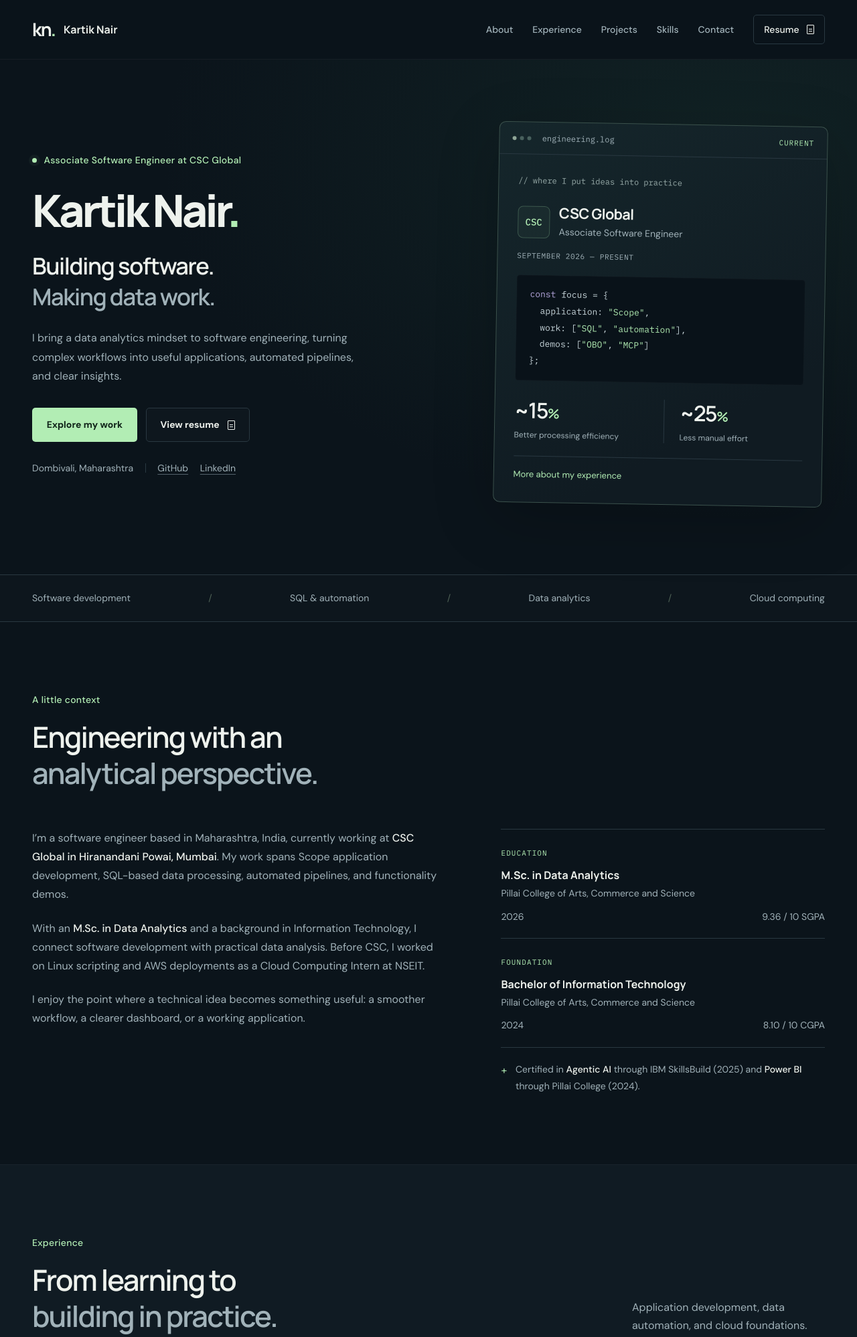
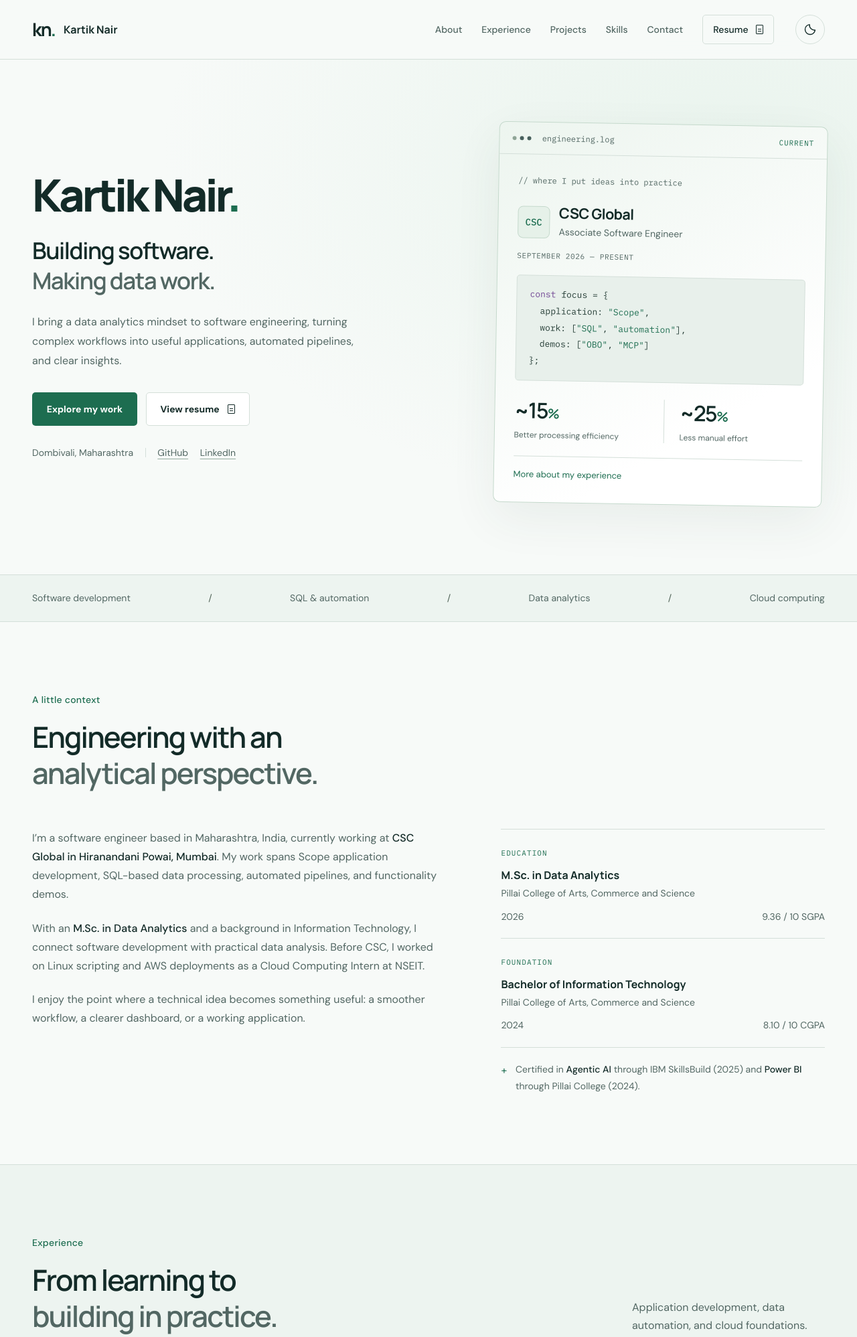
Before and after one commit to kartik21-42/portfolio-website, a Flask app: page / in a window 1280 px wide. Shown: the top 1997 px of the page at 67% size. Run offline with Flask 3, Linux system fonts and the light colour scheme; some libraries are stand-ins or nearby versions.

Commit message:
Add light-first theme with header light and dark toggle

```diff
--- a/static/css/style.css
+++ b/static/css/style.css
@@ -1,8 +1,13 @@
 :root {
+  color-scheme: light;
+  --bg: #f7faf8; --surface: #ffffff; --text: #132b28; --muted: #526763;
+  --accent: #1d6d50; --border: #d4dfd9;
+  --font: 'DM Sans', sans-serif; --heading: 'Manrope', sans-serif; --mono: 'IBM Plex Mono', monospace;
+}
+:root[data-theme="dark"] {
   color-scheme: dark;
   --bg: #0b141b; --surface: #101d26; --text: #eef2ed; --muted: #a1b2b9;
   --accent: #b2edb4; --border: #293841;
-  --font: 'DM Sans', sans-serif; --heading: 'Manrope', sans-serif; --mono: 'IBM Plex Mono', monospace;
 }
 *, *::before, *::after { box-sizing: border-box; }
 html { scroll-behavior: smooth; scroll-padding-top: 6rem; }
@@ -28,14 +33,21 @@ h1, h2, h3 { font-family: var(--heading); line-height: 1.2; }
 .brand { display: inline-flex; align-items: center; gap: .8rem; font-family: var(--heading); font-weight: 700; white-space: nowrap; }
 .brand-mark { font-size: 1.7rem; letter-spacing: -.12rem; line-height: 1; }
 .brand-mark span { color: var(--accent); }
-.nav-links { display: flex; align-items: center; list-style: none; gap: 1.8rem; padding: 0; margin: 0; font-size: .875rem; font-weight: 500; }
+.nav-links { display: flex; align-items: center; list-style: none; gap: 1.8rem; padding: 0; margin: 0 0 0 auto; font-size: .875rem; font-weight: 500; order: 1; }
 .nav-link { color: var(--muted); }
 .nav-link.active, .nav-link:hover { color: var(--accent); }
 .nav-resume { display: flex; align-items: center; gap: .7rem; border: 1px solid var(--border); border-radius: 5px; padding: .55rem .95rem; }
 .nav-resume:hover { border-color: var(--accent); }
 .file-icon { display: inline-block; width: 11px; height: 14px; border: 1px solid currentColor; border-radius: 1px; position: relative; flex-shrink: 0; }
 .file-icon::after { content: ''; position: absolute; left: 2px; right: 2px; bottom: 3px; height: 1px; background: currentColor; box-shadow: 0 -3px currentColor; }
-.menu-toggle { display: none; }
+.menu-toggle { display: none; order: 3; flex-shrink: 0; }
+.theme-toggle { display: inline-grid; place-items: center; width: 44px; height: 44px; padding: 0; flex-shrink: 0; order: 2; background: transparent; color: var(--text); border: 1px solid var(--border); border-radius: 50%; }
+.theme-toggle:hover { background: var(--surface); border-color: var(--accent); color: var(--accent); }
+.theme-icon { transition: transform .2s ease; }
+.theme-toggle:hover .theme-icon { transform: rotate(-12deg); }
+.theme-icon-sun { display: none; }
+:root[data-theme="dark"] .theme-icon-sun { display: block; }
+:root[data-theme="dark"] .theme-icon-moon { display: none; }
 .hero { min-height: 720px; padding-block: 6rem 6.5rem; display: grid; grid-template-columns: 1.25fr 1fr; align-items: center; gap: 5rem; }
 .eyebrow { font-size: .875rem; letter-spacing: .02em; font-weight: 500; color: var(--accent); margin-bottom: 1.4rem; }
 .hero .eyebrow { display: flex; align-items: center; gap: .65rem; }
@@ -182,6 +194,33 @@ h1, h2, h3 { font-family: var(--heading); line-height: 1.2; }
 .site-footer { border-top: 1px solid var(--border); }
 .footer-inner { display: flex; align-items: center; justify-content: space-between; flex-wrap: wrap; gap: 1.5rem; padding-block: 2rem; }
 .footer-inner p { color: var(--muted); font-size: .8125rem; }
+/* Light surfaces retain the same layout and contrast as the dark palette. */
+:root:not([data-theme="dark"]) body::before { background: radial-gradient(ellipse at 85% 25%, #dceee380, transparent 55%); }
+:root:not([data-theme="dark"]) .site-header { background: #f7faf8f2; border-bottom-color: var(--border); }
+:root:not([data-theme="dark"]) .button-primary { background: var(--accent); color: #ffffff; }
+:root:not([data-theme="dark"]) .button-primary:hover { background: #15573f; }
+:root:not([data-theme="dark"]) .button-secondary { background: var(--surface); }
+:root:not([data-theme="dark"]) .hero-links a { text-decoration-color: #95aca0; }
+:root:not([data-theme="dark"]) .work-preview { background: linear-gradient(150deg, #edf5ef, #ffffff 75%); border-color: #c5d9cc; box-shadow: 0 24px 70px #24463512; }
+:root:not([data-theme="dark"]) .code-comment { color: var(--muted); }
+:root:not([data-theme="dark"]) .company-monogram,
+:root:not([data-theme="dark"]) .current-badge { background: #e6f1e9; border-color: #c5d9cc; }
+:root:not([data-theme="dark"]) .code-block { background: #e8f0eb; color: #243c35; border-color: var(--border); }
+:root:not([data-theme="dark"]) .code-purple { color: #704493; }
+:root:not([data-theme="dark"]) .expertise-strip { background: #edf4f0; }
+:root:not([data-theme="dark"]) .section-tinted { background: #edf4f0; border-color: var(--border); }
+:root:not([data-theme="dark"]) .tags span { color: #405c50; background: #ffffff80; }
+:root:not([data-theme="dark"]) .filter-button.active { background: #dcece1; }
+:root:not([data-theme="dark"]) .project-card { background: var(--surface); }
+:root:not([data-theme="dark"]) .project-name { color: #415f55; }
+:root:not([data-theme="dark"]) .skill-list li { color: #405c50; }
+:root:not([data-theme="dark"]) .form-field label { color: #405c50; }
+:root:not([data-theme="dark"]) .form-field input,
+:root:not([data-theme="dark"]) .form-field textarea { background: var(--surface); }
+:root:not([data-theme="dark"]) ::placeholder { color: #667a71; }
+:root:not([data-theme="dark"]) .contact-email { text-decoration-color: #93b9a3; }
+body, .site-header, .section-tinted, .project-card, .theme-toggle,
+.form-field input, .form-field textarea { transition: background-color .25s ease, color .25s ease, border-color .25s ease; }
 @media (min-width: 1500px) { .hero { min-height: 790px; } }
 @media (max-width: 1100px) {
   .container { width: calc(100% - 4rem); }
@@ -199,13 +238,15 @@ h1, h2, h3 { font-family: var(--heading); line-height: 1.2; }
 }
 @media (max-width: 800px) {
   html { scroll-padding-top: 5rem; }
-  .nav { min-height: 76px; }
+  .nav { min-height: 76px; gap: .75rem; }
+  .nav .brand { margin-right: auto; }
   .menu-toggle { display: flex; flex-direction: column; align-items: center; justify-content: center; gap: 6px; background: transparent; border: 1px solid var(--border); border-radius: 5px; width: 44px; height: 44px; }
   .menu-toggle > span { width: 18px; height: 1px; background: var(--text); transition: transform .2s; }
   .menu-toggle[aria-expanded="true"] > span:first-child { transform: translateY(3.5px) rotate(45deg); }
   .menu-toggle[aria-expanded="true"] > span:last-child { transform: translateY(-3.5px) rotate(-45deg); }
   .nav-links { display: none; position: absolute; top: 76px; left: 0; right: 0; padding: 1rem 2rem 1.5rem; background: #101b23; border-bottom: 1px solid var(--border); gap: .5rem; align-items: stretch; }
   .nav-links.open { display: flex; flex-direction: column; }
+  :root:not([data-theme="dark"]) .nav-links { background: var(--surface); }
   .nav-links a { display: flex; padding: .7rem 0; }
   .nav-links .nav-resume { justify-content: center; padding: .65rem 1rem; margin-top: .4rem; }
   .hero { min-height: auto; grid-template-columns: 1fr; padding-block: 3.5rem 4rem; gap: 3rem; }
--- a/static/js/main.js
+++ b/static/js/main.js
@@ -1,3 +1,17 @@
+// Each new page load starts in light mode; visitors can switch either way.
+const themeToggle = document.getElementById('theme-toggle');
+const themeColor = document.querySelector('meta[name="theme-color"]');
+
+themeToggle.addEventListener('click', () => {
+  const dark = document.documentElement.dataset.theme !== 'dark';
+  document.documentElement.dataset.theme = dark ? 'dark' : 'light';
+  themeToggle.setAttribute('aria-pressed', String(dark));
+  const label = dark ? 'Switch to light theme' : 'Switch to dark theme';
+  themeToggle.setAttribute('aria-label', label);
+  themeToggle.title = label;
+  themeColor.setAttribute('content', dark ? '#0b141b' : '#f7faf8');
+});
+
 // Navigation stays usable without waiting for animations or third-party services.
 const menuToggle = document.getElementById('menu-toggle');
 const navLinks = document.getElementById('nav-links');
--- a/templates/index.html
+++ b/templates/index.html
@@ -1,9 +1,9 @@
 <!doctype html>
-<html lang="en">
+<html lang="en" data-theme="light">
   <head>
     <meta charset="UTF-8" />
     <meta name="viewport" content="width=device-width, initial-scale=1.0" />
-    <meta name="theme-color" content="#0b141b" />
+    <meta name="theme-color" content="#f7faf8" />
     <title>Kartik Nair | Software Engineer &amp; Data Analytics</title>
     <meta name="description" content="Kartik Nair, Associate Software Engineer at CSC Global. Building software, SQL automation, and data analytics solutions with Python, machine learning, and AWS." />
     <meta property="og:title" content="Kartik Nair | Software Engineer &amp; Data Analytics" />
@@ -14,7 +14,7 @@
     <link rel="preconnect" href="https://fonts.gstatic.com" crossorigin />
     <link href="https://fonts.googleapis.com/css2?family=DM+Sans:wght@400;500;600;700&family=Manrope:wght@400;500;600;700;800&family=IBM+Plex+Mono:wght@400;500&display=swap" rel="stylesheet" />
     <link rel="stylesheet" href="{{ url_for('static', filename='css/style.css') }}" />
-    <script defer src="https://cdn.jsdelivr.net/npm/@emailjs/browser@4/dist/email.min.js"></script>
+    <script async src="https://cdn.jsdelivr.net/npm/@emailjs/browser@4/dist/email.min.js"></script>
     <script defer src="{{ url_for('static', filename='js/main.js') }}"></script>
   </head>
   <body>
@@ -31,12 +31,15 @@
           <li><a class="nav-link" href="#contact">Contact</a></li>
           <li><a class="nav-resume" href="{{ url_for('resume') }}" target="_blank" rel="noopener noreferrer">Resume <span class="file-icon" aria-hidden="true"></span></a></li>
         </ul>
+        <button class="theme-toggle" id="theme-toggle" type="button" aria-label="Switch to dark theme" aria-pressed="false" title="Switch to dark theme">
+          <svg class="theme-icon theme-icon-moon" width="20" height="20" viewBox="0 0 24 24" fill="none" stroke="currentColor" stroke-width="1.7" stroke-linecap="round" stroke-linejoin="round" aria-hidden="true"><path d="M20.9 13.1A9 9 0 0 1 10.9 3.1 9 9 0 1 0 20.9 13.1Z" /></svg>
+          <svg class="theme-icon theme-icon-sun" width="20" height="20" viewBox="0 0 24 24" fill="none" stroke="currentColor" stroke-width="1.7" stroke-linecap="round" aria-hidden="true"><circle cx="12" cy="12" r="4" /><path d="M12 2v2m0 16v2M2 12h2m16 0h2M4.93 4.93l1.42 1.42m11.3 11.3 1.42 1.42M4.93 19.07l1.42-1.42m11.3-11.3 1.42-1.42" /></svg>
+        </button>
       </nav>
     </header>
     <main id="main">
       <section class="hero container" id="hero" aria-labelledby="hero-title">
         <div class="hero-copy">
-          <p class="eyebrow"><span class="status-dot" aria-hidden="true"></span> Associate Software Engineer at CSC Global</p>
           <h1 id="hero-title">Kartik Nair<span class="accent">.</span></h1>
           <p class="hero-heading">Building software.<br /><span>Making data work.</span></p>
           <p class="hero-description">I bring a data analytics mindset to software engineering, turning complex workflows into useful applications, automated pipelines, and clear insights.</p>
```
